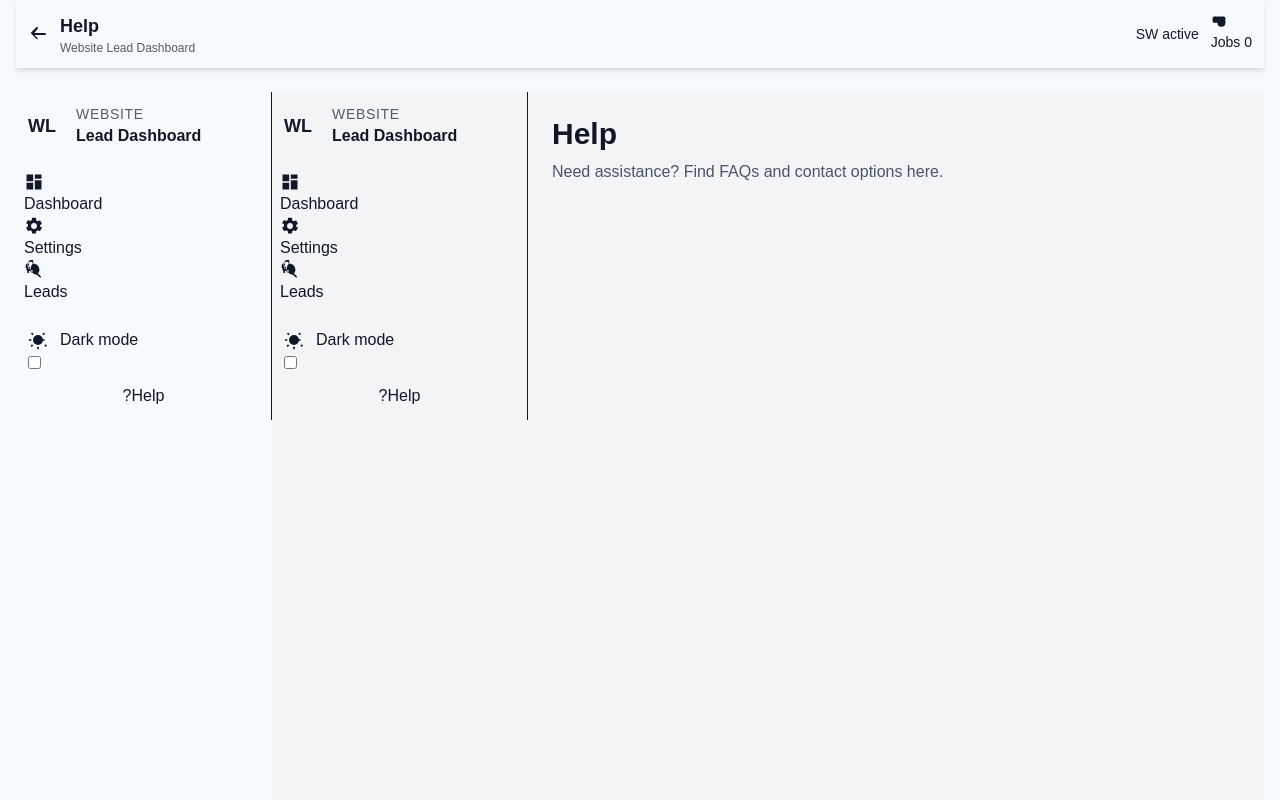
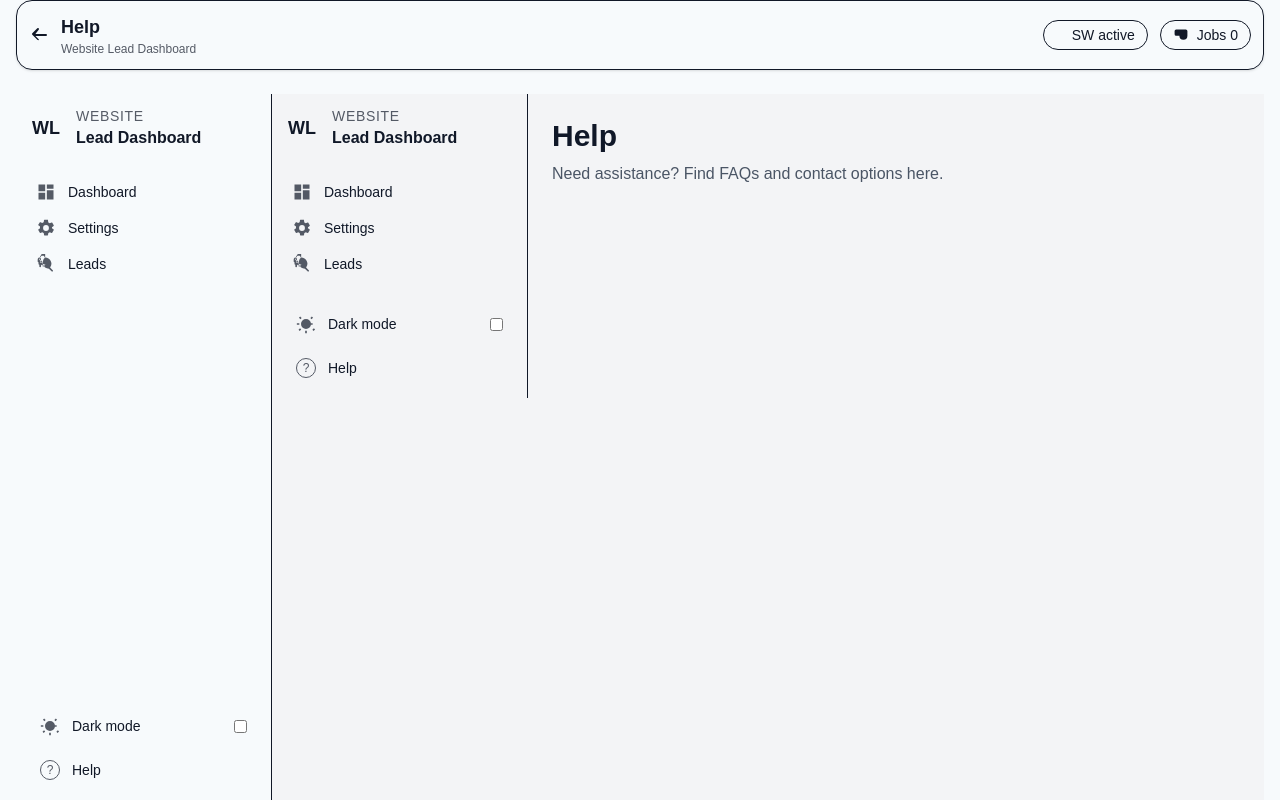
Before and after one commit to MarvinButh/Website-Lead-Generator, a Next.js app in the folder Frontend/website-lead-dashboard/: page /help in a window 1280 px wide. Built offline with nearby package versions, Linux system fonts and the light colour scheme.

Commit message:
Fix layout spacing, pnpm lockfile, and dark mode toggle issues
Co-authored-by: MarvinButh <48585905+MarvinButh@users.noreply.github.com>

```diff
--- a/Frontend/website-lead-dashboard/src/components/SideBar.tsx
+++ b/Frontend/website-lead-dashboard/src/components/SideBar.tsx
@@ -74,14 +74,12 @@ export default function SideBar() {
   ];
 
   return (
-    <aside className="drawer-side">
-      <div className="flex h-full w-64 flex-col bg-base-200 text-base-content border-r border-base-300">
+    <aside className="flex h-full w-64 flex-col border-r border-base-300 bg-base-200 text-base-content">
       {/* Top brand */}
       <div className="flex items-center gap-3 p-3">
-          <div className="avatar placeholder">
-            <div className="bg-primary text-primary-content rounded-md w-9">
+        <div className="flex h-9 w-9 items-center justify-center rounded-md bg-primary text-primary-content">
+          {/* Simple logo glyph */}
           <span className="text-lg font-bold">WL</span>
-            </div>
         </div>
         <div>
           <div className="text-sm uppercase tracking-wider opacity-70">Website</div>
@@ -92,29 +90,33 @@ export default function SideBar() {
 
       {/* Navigation */}
       <nav className="flex-1 px-2 py-3">
-          <ul className="menu menu-sm">
         {items.map((item) => (
-              <li key={item.key}>
           <button
+            key={item.key}
             onClick={item.onClick}
-                  className={item.isActive ? "active" : ""}
+            className={`group flex w-full items-center gap-3 rounded-md px-3 py-2 text-sm transition-colors hover:bg-base-300 ${
+              item.isActive ? "bg-base-300" : ""
+            }`}
           >
+            <span className="opacity-70 group-hover:opacity-100">
               {item.icon}
-                  <span>{item.label}</span>
+            </span>
+            <span className="truncate">{item.label}</span>
           </button>
-              </li>
         ))}
-          </ul>
       </nav>
 
       <div className="divider my-0" />
 
       {/* Bottom section: dark mode + help */}
       <div className="p-3">
-          <div className="form-control">
-            <label className="label cursor-pointer">
-              <span className="label-text flex items-center gap-3">
-                <span aria-hidden>
+        <button
+          onClick={toggle}
+          className="flex w-full items-center justify-between rounded-md px-3 py-2 text-sm hover:bg-base-300"
+          aria-label="Toggle dark mode"
+        >
+          <span className="flex items-center gap-3">
+            <span className="opacity-70" aria-hidden>
               {isDark ? (
                 // Moon icon
                 <svg xmlns="http://www.w3.org/2000/svg" viewBox="0 0 24 24" fill="currentColor" className="h-5 w-5">
@@ -127,27 +129,26 @@ export default function SideBar() {
                 </svg>
               )}
             </span>
-                Dark mode
+            <span>Dark mode</span>
           </span>
           <input
             type="checkbox"
-                className="toggle toggle-primary"
+            className="toggle toggle-sm toggle-primary"
             checked={isDark}
-                onChange={toggle}
+            onChange={() => {}} // Controlled by the button click
+            readOnly
             aria-label="Toggle dark mode"
           />
-            </label>
-          </div>
+        </button>
 
         <div className="mt-2">
           <button
             onClick={go("/help")}
-              className="btn btn-ghost btn-sm w-full justify-start gap-3"
+            className="flex w-full items-center gap-3 rounded-md px-3 py-2 text-sm hover:bg-base-300"
           >
-              <span className="badge badge-ghost badge-sm">?</span>
+            <span className="flex h-5 w-5 items-center justify-center rounded-full border border-current text-xs opacity-70">?</span>
             <span>Help</span>
           </button>
-          </div>
         </div>
       </div>
     </aside>
--- a/Frontend/website-lead-dashboard/src/components/TopBar.tsx
+++ b/Frontend/website-lead-dashboard/src/components/TopBar.tsx
@@ -57,8 +57,7 @@ export default function TopBar() {
 
   return (
     <header className="w-full mb-6">
-      <div className="card bg-base-100 shadow-md">
-        <div className="card-body p-3 flex flex-row items-center justify-between gap-4">
+      <div className="rounded-2xl border border-base-300 bg-base-100 shadow p-3 flex items-center justify-between gap-4">
         <div className="flex items-center gap-3">
           <button
             onClick={() => router.back()}
@@ -77,12 +76,12 @@ export default function TopBar() {
         </div>
 
         <div className="flex items-center gap-3">
-            <div className="badge badge-ghost gap-2">
-              <span className={`w-2 h-2 rounded-full ${swActive ? 'bg-success' : 'bg-base-300'}`} />
+          <div className="inline-flex items-center gap-2 px-3 py-1 rounded-full bg-base-200 border border-base-300">
+            <span className={`h-2 w-2 rounded-full ${swActive ? 'bg-success' : 'bg-base-content/40'}`} />
             <span className="text-sm">SW {swActive ? 'active' : 'inactive'}</span>
           </div>
 
-            <div className="badge badge-ghost gap-2">
+          <div className="inline-flex items-center gap-2 px-3 py-1 rounded-full bg-base-200 border border-base-300">
             <svg xmlns="http://www.w3.org/2000/svg" className="h-4 w-4" viewBox="0 0 20 20" fill="currentColor" aria-hidden>
               <path d="M2 5a2 2 0 012-2h12a2 2 0 012 2v6a5 5 0 11-10 0H4a2 2 0 01-2-2V5z" />
             </svg>
@@ -90,7 +89,6 @@ export default function TopBar() {
           </div>
         </div>
       </div>
-      </div>
     </header>
   );
 }
--- a/Frontend/website-lead-dashboard/tailwind.config.js
+++ b/Frontend/website-lead-dashboard/tailwind.config.js
@@ -55,8 +55,9 @@ const config = {
     styled: true,
     utils: true,
     prefix: "",
-    logs: true,
+    logs: false,
     themeRoot: ":root",
+    respectPrefersColorScheme: false, // Disable automatic theme detection
   },
 };
 
```
Also changed, not shown: 2 other files (tests, documents, lock files or other folders). Lines whose indentation alone changed are shown as unchanged.
